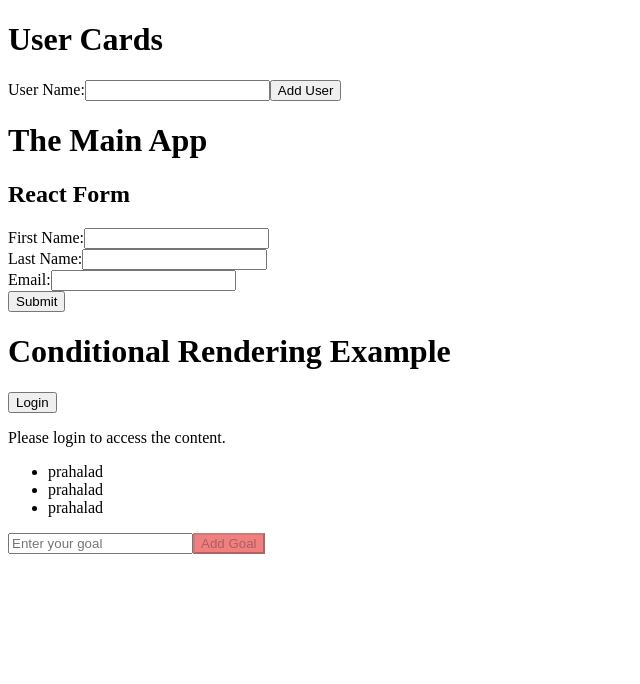
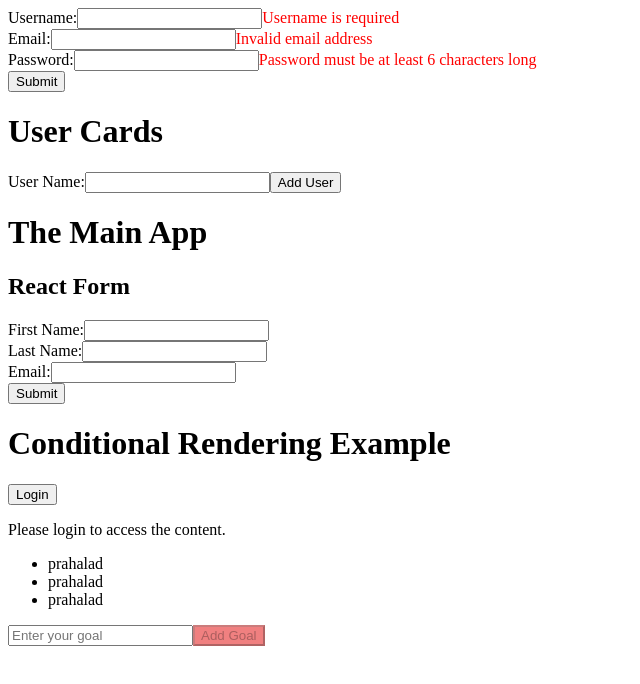
Before and after one commit to 2111997pm/sharpner, a React (Create React App) app in the folder React/my-react-app/: page / in a window 1280 px wide. Shown: the top 684 px of the page, without its empty margins (0-640 px from the left). Built offline with nearby package versions, Linux system fonts and the light colour scheme.

Commit message:
form validation

```diff
--- a/React/my-react-app/src/App.js
+++ b/React/my-react-app/src/App.js
@@ -5,6 +5,7 @@ import { useState } from 'react';
 
 import ConditionalRenderingExample from "./components/ConditonalRendering";
 import AddNewUser from "./components/AddNewUser";
+import FormValidationExample from "./components/FormvalidateExample";
 
 const App = ({ data }) => {
   const [goal, setGoal] = useState('');
@@ -25,6 +26,7 @@ const App = ({ data }) => {
 
   return (
     <>
+    <FormValidationExample/>
     <AddNewUser/>
       <h1>The Main App</h1>
 
--- /dev/null
+++ b/React/my-react-app/src/components/FormvalidateExample.jsx
@@ -0,0 +1,72 @@
+import React, { useState, useEffect } from 'react';
+
+const FormValidationExample = () => {
+  const [formData, setFormData] = useState({
+    username: '',
+    email: '',
+    password: '',
+  });
+
+  const [errors, setErrors] = useState({});
+
+  useEffect(() => {
+    // Validate username
+    if (formData.username.trim() === '') {
+      setErrors((prevErrors) => ({ ...prevErrors, username: 'Username is required' }));
+    } else {
+      setErrors((prevErrors) => ({ ...prevErrors, username: '' }));
+    }
+
+    // Validate email
+    const emailRegex = /^[^\s@]+@[^\s@]+\.[^\s@]+$/;
+    if (!emailRegex.test(formData.email)) {
+      setErrors((prevErrors) => ({ ...prevErrors, email: 'Invalid email address' }));
+    } else {
+      setErrors((prevErrors) => ({ ...prevErrors, email: '' }));
+    }
+
+    // Validate password
+    if (formData.password.length < 6) {
+      setErrors((prevErrors) => ({ ...prevErrors, password: 'Password must be at least 6 characters long' }));
+    } else {
+      setErrors((prevErrors) => ({ ...prevErrors, password: '' }));
+    }
+  }, [formData]);
+
+  const handleChange = (e) => {
+    const { name, value } = e.target;
+    setFormData((prevData) => ({ ...prevData, [name]: value }));
+  };
+
+  const handleSubmit = (e) => {
+    e.preventDefault();
+    // Handle form submission logic here
+    console.log('Form submitted:', formData);
+  };
+
+  return (
+    <form onSubmit={handleSubmit}>
+      <div>
+        <label>Username:</label>
+        <input type="text" name="username" value={formData.username} onChange={handleChange} />
+        <span style={{ color: 'red' }}>{errors.username}</span>
+      </div>
+
+      <div>
+        <label>Email:</label>
+        <input type="text" name="email" value={formData.email} onChange={handleChange} />
+        <span style={{ color: 'red' }}>{errors.email}</span>
+      </div>
+
+      <div>
+        <label>Password:</label>
+        <input type="password" name="password" value={formData.password} onChange={handleChange} />
+        <span style={{ color: 'red' }}>{errors.password}</span>
+      </div>
+
+      <button type="submit">Submit</button>
+    </form>
+  );
+};
+
+export default FormValidationExample;
```
